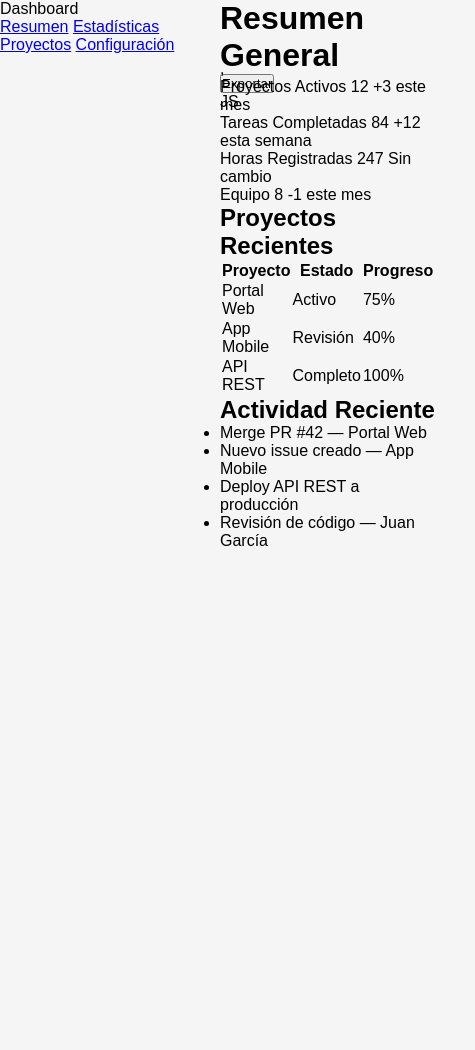
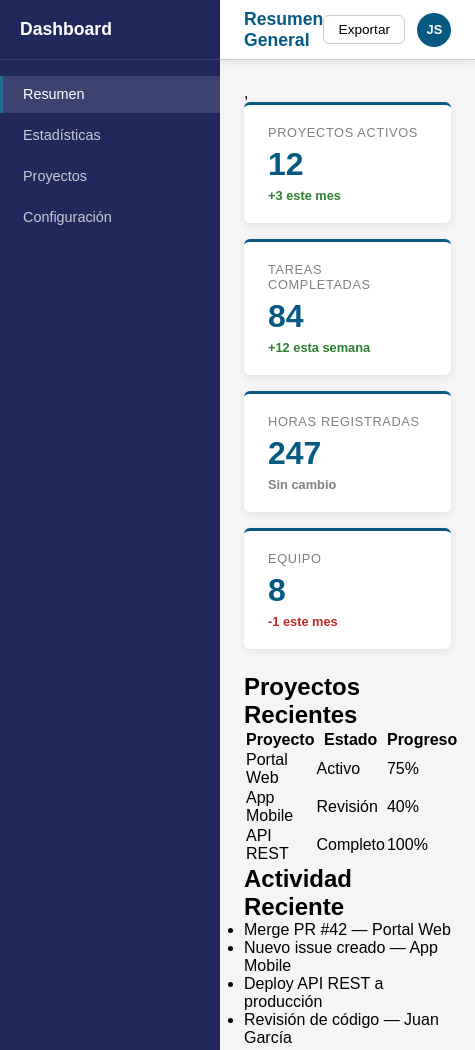
Before and after one commit to SergioMoreno09dev/Moreno-post2-u3, a plain HTML site: page index.html in a window 390 px wide. Shown: the top 1050 px of the page, 475 px wide, since content can reach past the window. Before the commit the page ends 844 px from the top, so only its background shows below. Drawn offline with Linux system fonts and the light colour scheme.

Commit message:
Archivo .css actualizado. Se agregaron estilos de navbar, topbar y estilos para grid responsive

```diff
--- a/css/dashboard.css
+++ b/css/dashboard.css
@@ -59,3 +59,161 @@ body {
 .dashboard-main {
     grid-area: main;
 }
+
+/*Sidebar*/
+
+.sidebar {
+    background: var(--dark);
+    display: flex;
+    flex-direction: column;
+    padding: 0;
+    overflow-y: auto;
+}
+
+.sidebar__brand {
+    padding: 0 1.25rem;
+    height: var(--topbar-h);
+    display: flex;
+    align-items: center;
+    font-size: 1.1rem;
+    font-weight: 700;
+    color: var(--white);
+    border-bottom: 1px solid rgba(255, 255, 255, 0.1);
+    flex-shrink: 0;
+}
+
+.sidebar__nav {
+    display: flex;
+    flex-direction: column;
+    padding: 1rem 0;
+    gap: 0.25rem;
+}
+
+.nav-link {
+    display: block;
+    padding: 0.65rem 1.25rem;
+    color: rgba(255, 255, 255, 0.75);
+    text-decoration: none;
+    font-size: 0.9rem;
+    transition: background 0.15s, color 0.15s;
+    border-left: 3px solid transparent;
+}
+
+.nav-link:hover {
+    background: rgba(255, 255, 255, 0.08);
+    color: var(--white);
+}
+
+.nav-link--active {
+    background: rgba(255, 255, 255, 0.12);
+    color: var(--white);
+    border-left-color: var(--secondary);
+}
+
+/*TopBar*/
+
+.topbar {
+    background: var(--white);
+    border-bottom: 1px solid var(--border);
+    display: flex;
+    align-items: center;
+    justify-content: space-between;
+    padding: 0 1.5rem;
+    box-shadow: var(--shadow);
+}
+
+.topbar__title {
+    font-size: 1.1rem;
+    font-weight: 700;
+    color: var(--primary);
+}
+
+.topbar__actions {
+    display: flex;
+    align-items: center;
+    gap: 0.75rem;
+}
+
+.btn-icon {
+    padding: 0.4rem 0.9rem;
+    border: 1px solid var(--border);
+    border-radius: var(--radius);
+    background: var(--white);
+    cursor: pointer;
+    font-size: 0.85rem;
+    transition: background 0.15s;
+}
+
+.btn-icon:hover {
+    background: var(--bg);
+}
+
+.avatar-mini {
+    width: 34px;
+    height: 34px;
+    border-radius: 50%;
+    background: var(--primary);
+    color: var(--white);
+    display: flex;
+    align-items: center;
+    justify-content: center;
+    font-size: 0.8rem;
+    font-weight: 700;
+}
+
+.dashboard-main {
+    padding: 1.5rem;
+    overflow-y: auto;
+}
+
+/*grid responsive*/
+
+/* Grid responsivo: 4 cols en escritorio, menos en pantallas más pequeñas */
+.stats-row {
+    display: grid;
+    grid-template-columns: repeat(auto-fill, minmax(200px, 1fr));
+    gap: 1rem;
+    margin-bottom: 1.5rem;
+}
+
+.stat-card {
+    background: var(--white);
+    border-radius: var(--radius);
+    padding: 1.25rem 1.5rem;
+    box-shadow: var(--shadow);
+    display: flex;
+    flex-direction: column;
+    gap: 0.5rem;
+    border-top: 3px solid var(--primary);
+}
+
+.stat-card__label {
+    font-size: 0.8rem;
+    color: var(--grey);
+    text-transform: uppercase;
+    letter-spacing: 0.05em;
+}
+
+.stat-card__value {
+    font-size: 2rem;
+    font-weight: 700;
+    color: var(--primary);
+    line-height: 1;
+}
+
+.stat-card__trend {
+    font-size: 0.8rem;
+    font-weight: 700;
+}
+
+.trend--up {
+    color: #2E7D32;
+}
+
+.trend--down {
+    color: #C62828;
+}
+
+.trend--neutral {
+    color: var(--grey);
+}
```
